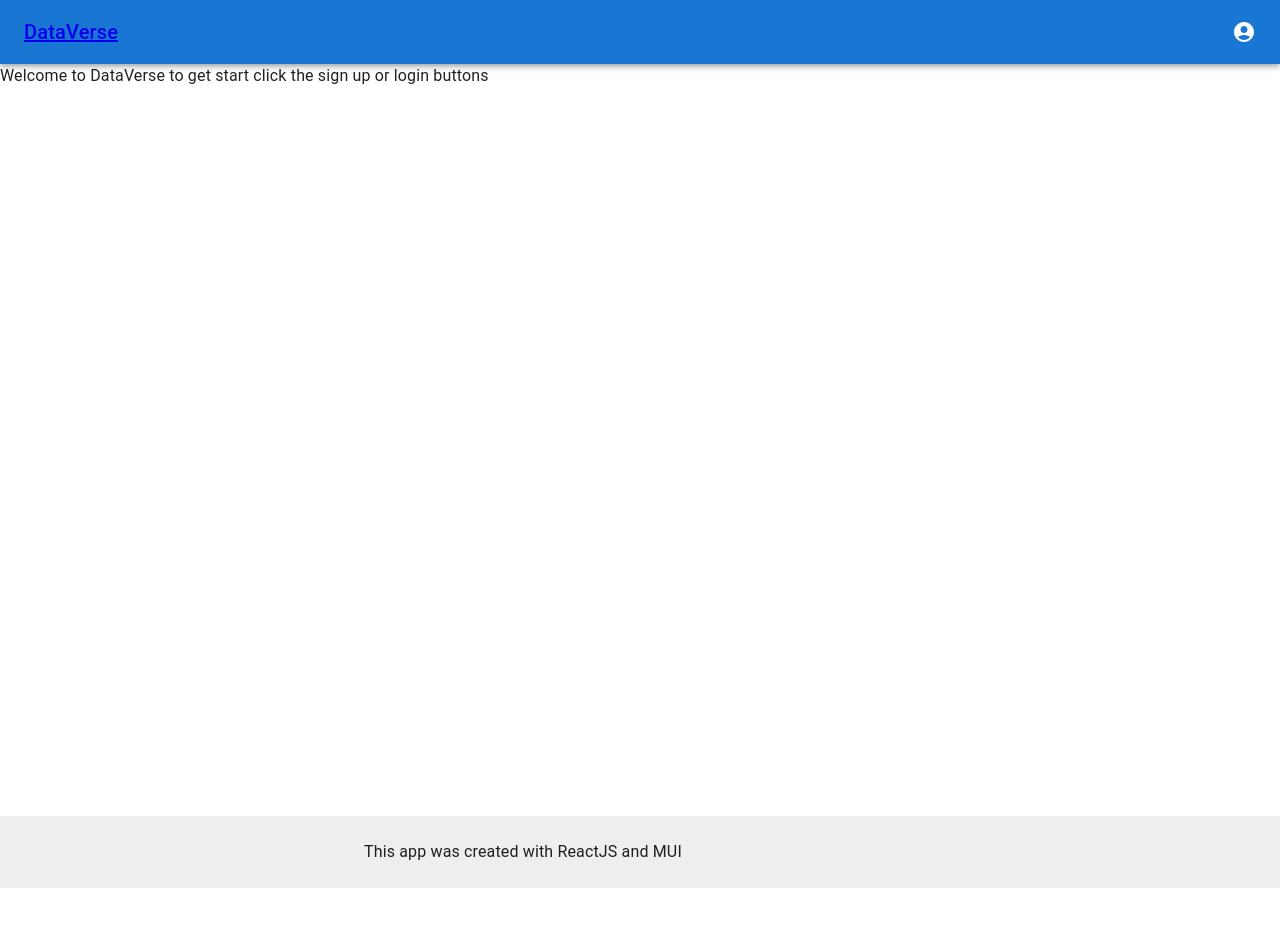
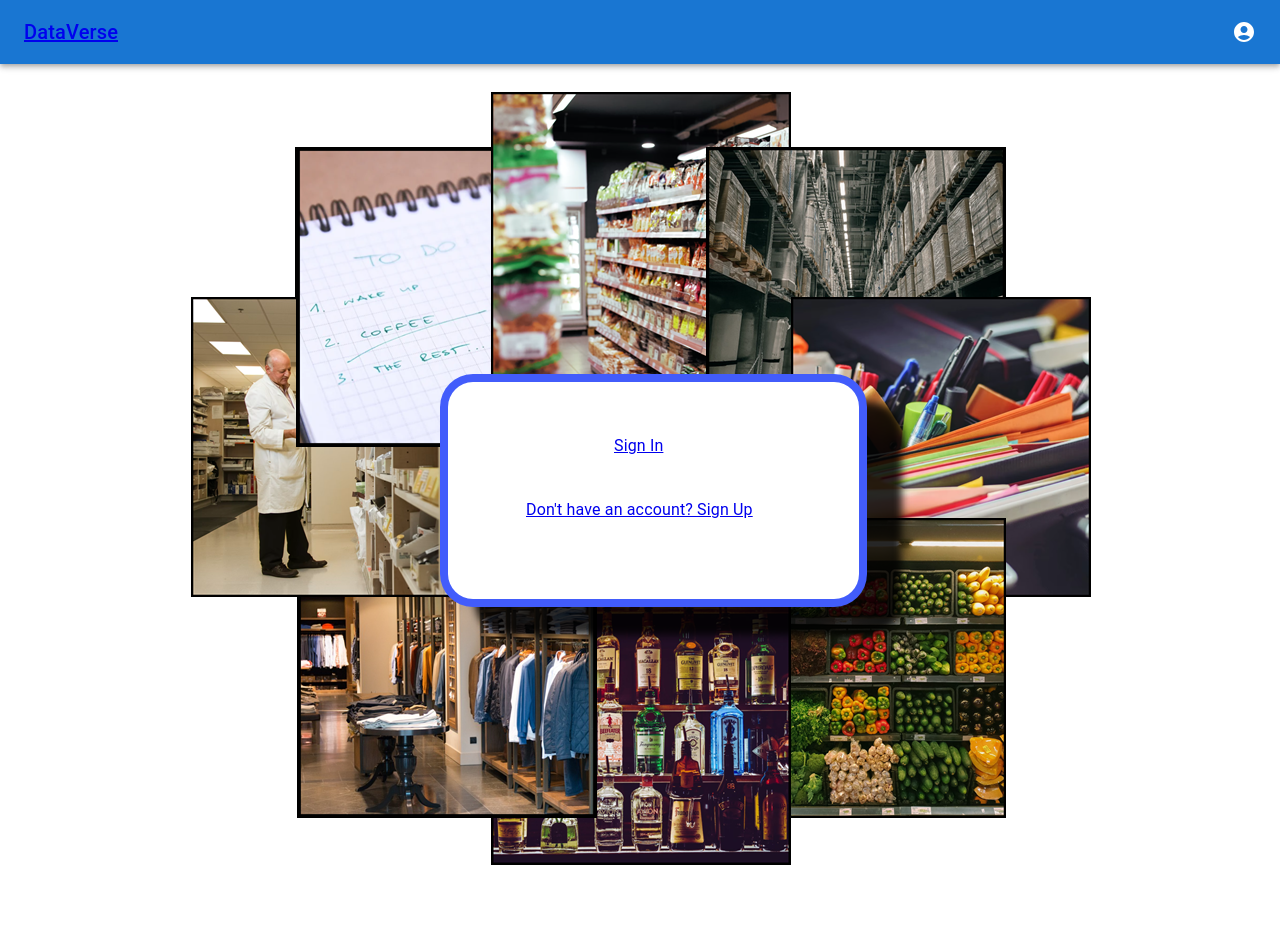
Before and after one commit to Zunaty/dataverse, a React (Create React App) app in the folder client/: page / in a window 1280 px wide. Shown: the top 926 px of the page. Before the commit the page ends 888 px from the top, so only its background shows below. Built offline with nearby package versions, Linux system fonts and the light colour scheme.

Commit message:
added main page elements

```diff
--- a/client/src/components/Home/index.js
+++ b/client/src/components/Home/index.js
@@ -1,11 +1,63 @@
 import * as React from 'react';
+import { useState } from 'react';
+import Button from '@mui/material/Button';
+import CssBaseline from '@mui/material/CssBaseline';
+import TextField from '@mui/material/TextField';
+import FormControlLabel from '@mui/material/FormControlLabel';
+import Checkbox from '@mui/material/Checkbox';
+import { Link as ReactLink, useNavigate } from 'react-router-dom';
+import Grid from '@mui/material/Grid';
+import Box from '@mui/material/Box';
+import Typography from '@mui/material/Typography';
+import Container from '@mui/material/Container';
+import { createTheme, ThemeProvider } from '@mui/material/styles';
+import { useMutation } from '@apollo/client';
+import mainPageImage from '../../images/DataVerseMainPage2.png'
+import { height } from '@mui/system';
 
-function Home() {
+const theme = createTheme();
+
+function Home()
+{
+  const navigate = useNavigate();
+
+  const goToLogin = async event => {
+    event.preventDefault();
+    navigate("/login");
+  }
+
 
   return (
-    <div>
-      Welcome to DataVerse to get start click the sign up or login buttons
-    </div>
+    <div style={{
+      backgroundImage: `url(${mainPageImage})`,
+      backgroundRepeat: 'no-repeat',
+      backgroundPosition: 'center',
+      height: '777px',
+      marginTop: '25px'
+    }}>
+      <Grid container
+        height='777px'
+        spacing={0}
+        direction="column"
+        alignItems="center"
+        justifyContent="center"
+      >
+        <ThemeProvider theme={theme}>
+          <Container maxWidth="xs">
+          <Container sx={{ ml: 18.5, mb: 5}}>
+              <ReactLink to="/login">
+                {"Sign In"}
+              </ReactLink>
+            </Container>
+            <Container sx={{ ml: 7.5 }}>
+              <ReactLink to="/signup">
+                {"Don't have an account? Sign Up"}
+              </ReactLink>
+            </Container>
+          </Container>
+        </ThemeProvider>
+      </Grid>
+    </div >
   );
 };
 
```
Also changed, not shown: client/public/top5.jpg (deleted), client/src/images/DataVerseMainPage2.png (added).
